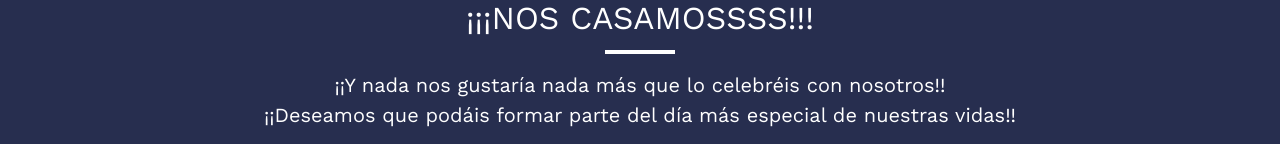
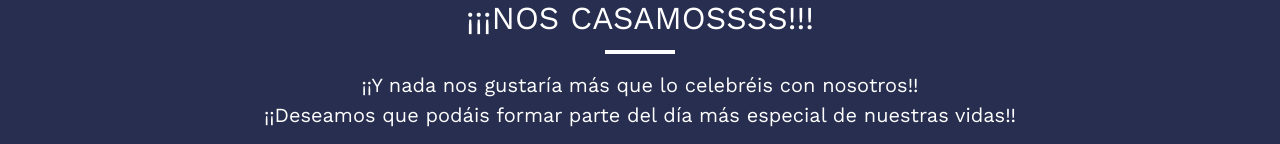
Before and after one commit to mirolloeselrock/boda-Ester-Benja, a plain HTML site: page index.html in a window 1280 px wide. Shown: the part 736-880 px from the top of the page. Drawn offline with nearby package versions, Linux system fonts and the light colour scheme.

Commit message:
cambiado texto

```diff
--- a/index.html
+++ b/index.html
@@ -91,7 +91,7 @@
 									<div class="col-lg-12 text-center no-gutters">
 										<h2>¡¡¡NOS CASAMOSSSS!!!</h2>
 										<hr class="my-3">
-										<p class="mt-0 mb-0">¡¡Y nada nos gustaría nada más que lo celebréis con nosotros!!</p>
+										<p class="mt-0 mb-0">¡¡Y nada nos gustaría más que lo celebréis con nosotros!!</p>
 										<p class="mb-3">¡¡Deseamos que podáis formar parte del día más especial de nuestras vidas!!</p>
 									</div>
 								</div>
```
